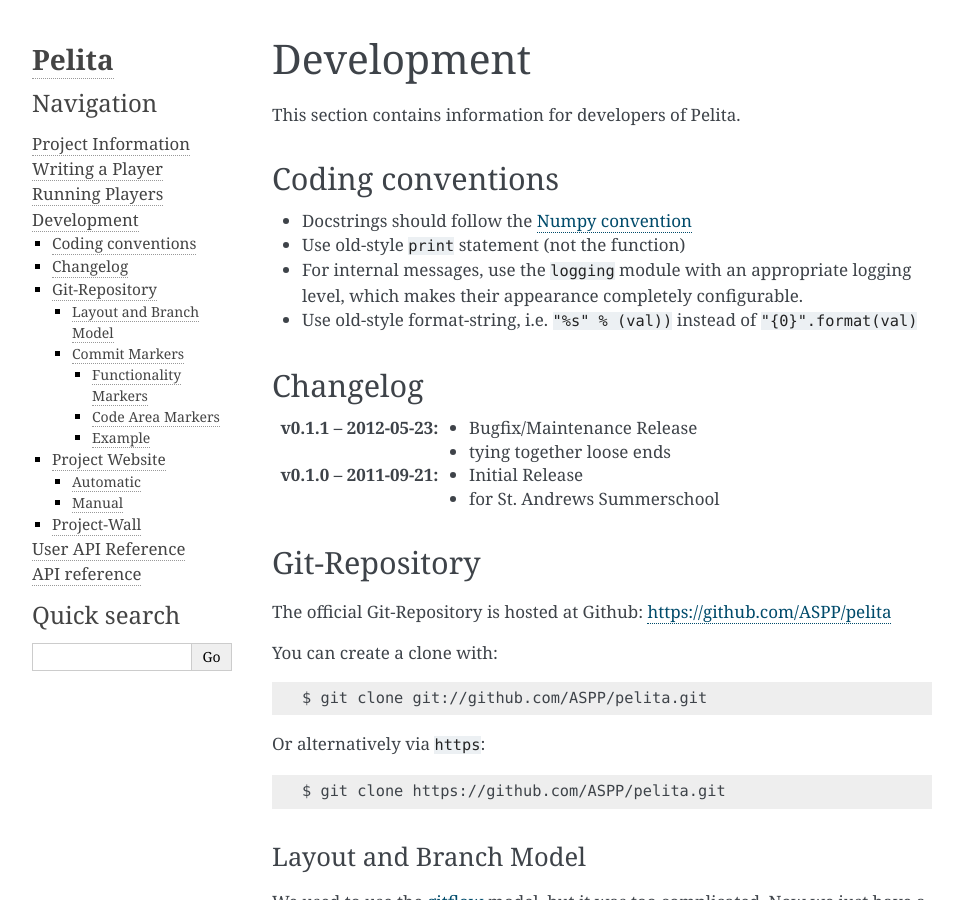
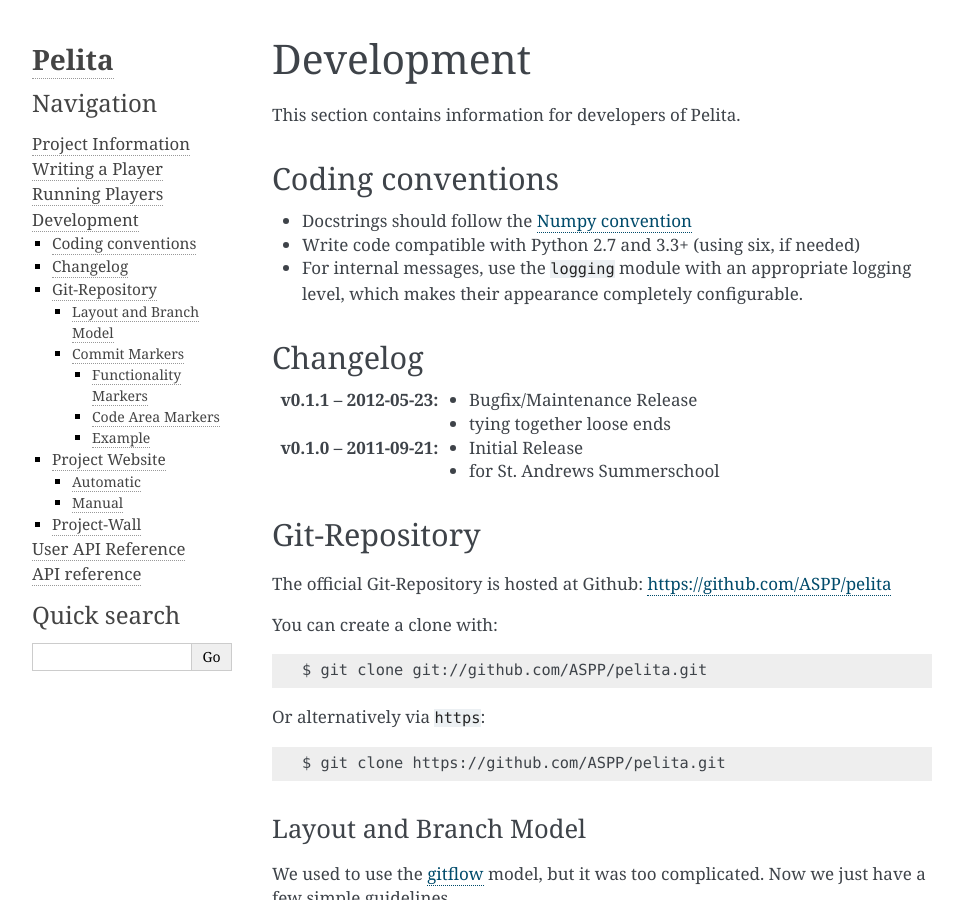
Before and after one commit to ASPP/pelita, a Sphinx documentation site: the page built from doc/source/development.rst, in a window 1280 px wide and 900 px high. Shown: the whole window, without its empty margins (148-1111 px from the left). Built offline with Sphinx 7.4.7, drawn with Linux system fonts in a browser that asks for light colours; the version number could not be read and is left out.

Commit message:
ENH: Update the coding conventions

```diff
--- a/doc/source/development.rst
+++ b/doc/source/development.rst
@@ -9,11 +9,9 @@
 
 * Docstrings should follow the `Numpy convention
   <https://github.com/numpy/numpy/blob/master/doc/HOWTO_DOCUMENT.rst.txt>`_
-* Use old-style ``print`` statement (not the function)
+* Write code compatible with Python 2.7 and 3.3+ (using six, if needed)
 * For internal messages, use the ``logging`` module with an appropriate logging
   level, which makes their appearance completely configurable.
-* Use old-style format-string, i.e. ``"%s" % (val))`` instead of
-  ``"{0}".format(val)``
 
 Changelog
 =========
```
